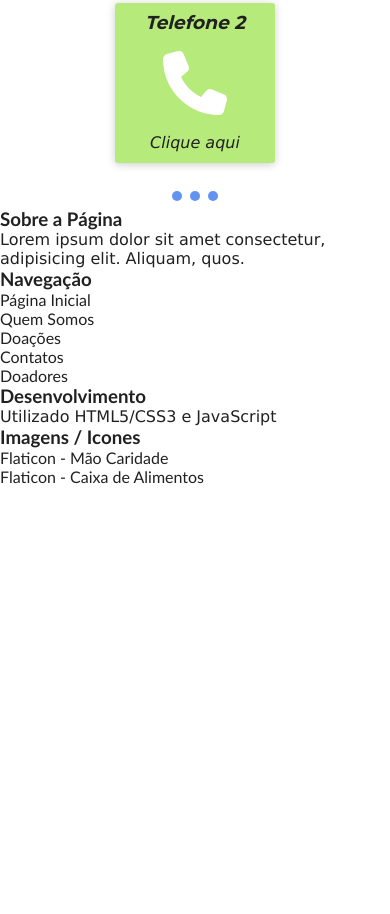
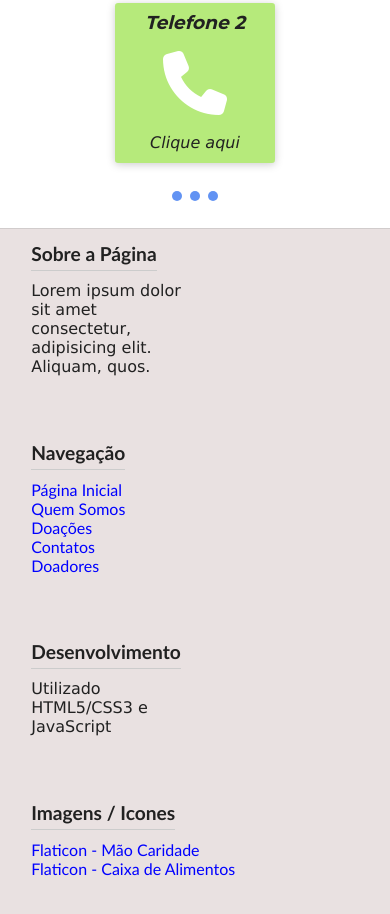
Before and after one commit to 5alomao/Abrigo-Jesus-Maria-Jose, a plain HTML site: page index.html in a window 390 px wide. Shown: the part 8536-9450 px from the top of the page. Before the commit the page ends 9022 px from the top, so only its background shows below. Drawn offline with Linux system fonts and the light colour scheme.

Commit message:
css footer alterado

```diff
--- a/css/style_footer.css
+++ b/css/style_footer.css
@@ -1,48 +1,49 @@
-#id_footer {
-    display: block;
-    background-color: rgb(243, 240, 240);
-    align-items: center;
-    justify-content: center;
+.footer-content {
+    background-color: #e9e1e1;
+    display: flex;
+    padding: 2% 8%;
+    text-align: left;
     border-top: 1px solid #d1cccc;
     margin-top: 5%;
+    justify-content: space-between;
 }
 
-#conteudo_footer {
-    display: flex;
-    padding: 2%;
-    text-align: center;
+.footer-topic-box {
+    display: block;
+    width: min-content;
+    text-align: left;
 }
 
-#conteudo_footer h3 {
-    font-size: 14px;
+.footer-topic-box h3 {
+    font-size: 1.2rem;
+    border-bottom: 1px solid #ccc;
+    width: max-content;
+    padding: 5px 0;
+    margin-bottom: 10px;
 }
 
-#conteudo_footer p {
-    font-size: 12px;
-    margin-top: 14px;
+.footer-topic-box p {
+    font-size: 14px;
+    text-align: left;
 }
 
-.largura_topico_footer {
-    width: 25%;
+.footer-topic-box ul {
+    list-style: none;
+    width: max-content;
 }
 
-#id_footer ul {
-    margin-top: 10px;
-    list-style: none;
-}
-
-#id_footer ul li a {
-    font-size: 12px;
+.footer-topic-box ul li a {
+    font-size: 14px;
     color: blue
 }
 
-#copyright {
-
+/* #copyright {
+    display: block;
     padding-bottom: 20px;
     padding-right: 20px;
-}
+} */
 
-#copyright h1 {
+/* #copyright h1 {
     text-align: right;
     font-weight: 400;
     font-size: 14px;
@@ -55,4 +56,33 @@
     text-align: right;
     color: gray;
     padding-top: 5px;
+} */
+
+@media (max-width:1080px) {
+
+    .footer-content {
+        display: grid;
+        grid-template-columns: 1fr 1fr;
+    }
+
+    .footer-topic-box {
+        width: 50%;
+        margin-bottom: 60px;
+    }
+
+    .footer-topic-box h3 {
+        font-size: 1.2rem;
+    }
+
+    .footer-topic-box p,
+    .footer-topic-box ul li a {
+        font-size: 1rem;
+    }
+
 }
+
+@media (max-width:480px) {
+    .footer-content {
+        grid-template-columns: 1fr;
+    }
+}
```
